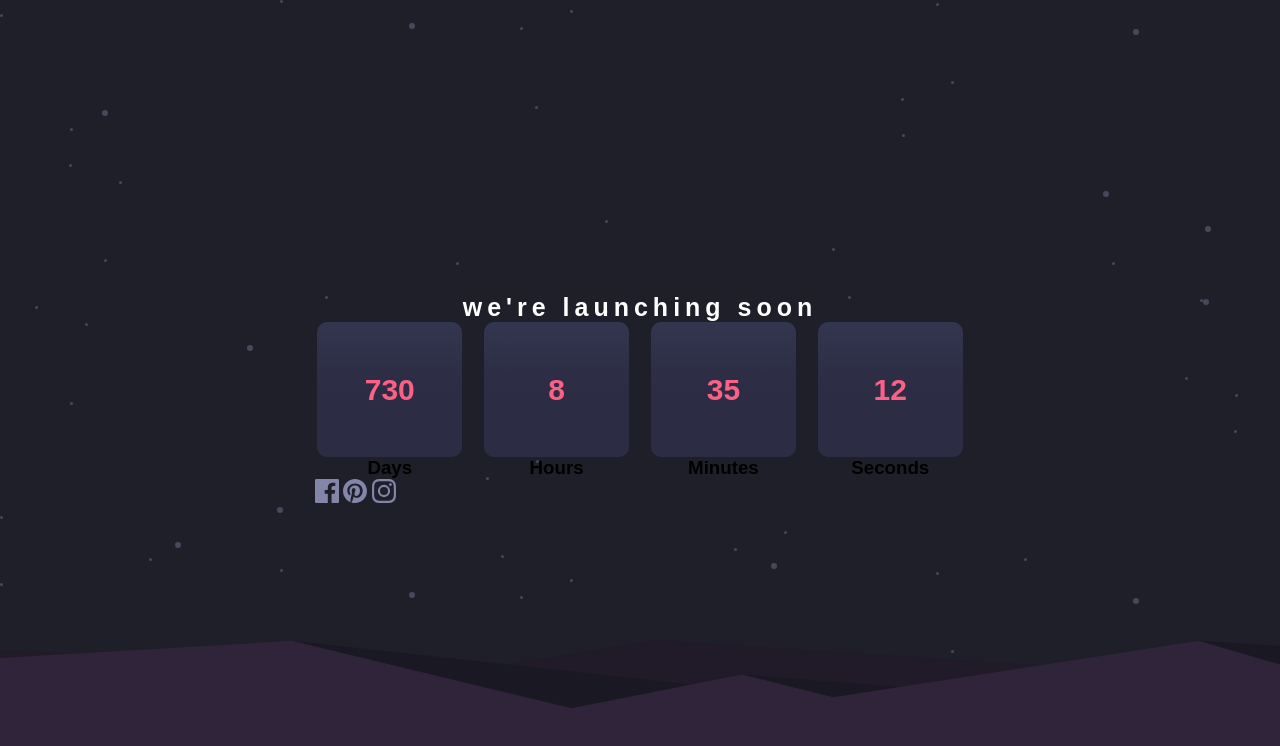
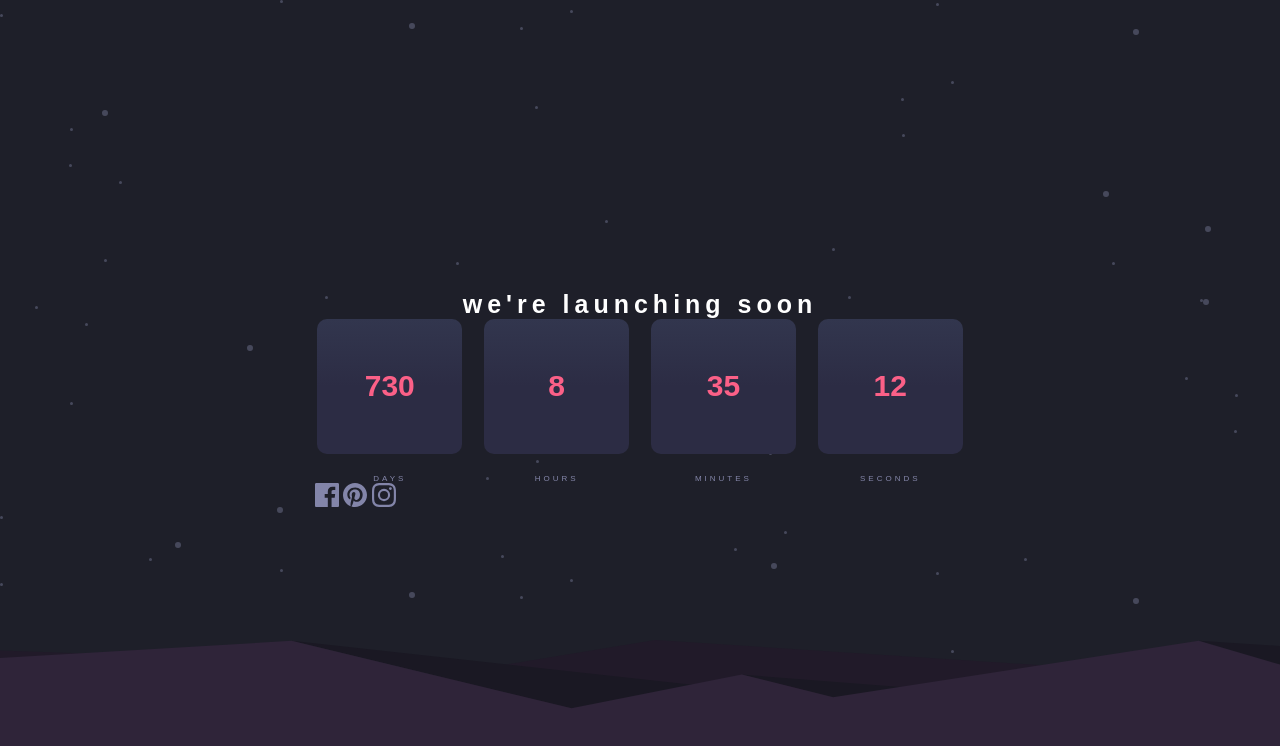
Before and after one commit to Marcraphael12/Launch-countdown-timer, a React (Create React App) app: page / in a window 1280 px wide. Shown: the top 746 px of the page. Built offline with nearby package versions, Linux system fonts and the light colour scheme.

Commit message:
App: add style for countDown nam

```diff
--- a/src/App.scss
+++ b/src/App.scss
@@ -83,6 +83,15 @@ body {
               background: linear-gradient(0deg, #2c2c44ff 50%, #32364eff 100%);
               border-radius: 10px;
             }
+
+            >h3 {
+              font-size: 8px;
+              font-weight: 200;
+              letter-spacing: 3px;
+              color: $Grayish-blue;
+              text-transform: uppercase;
+              margin-top: 20px;
+            }
           }
         }
       }
```
